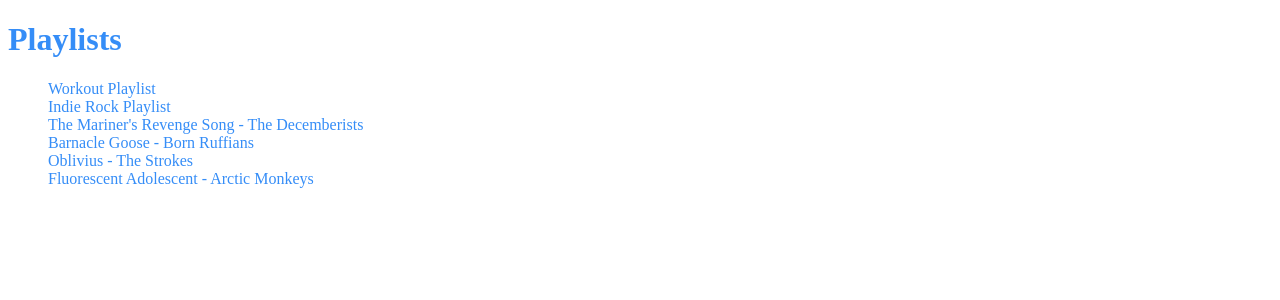
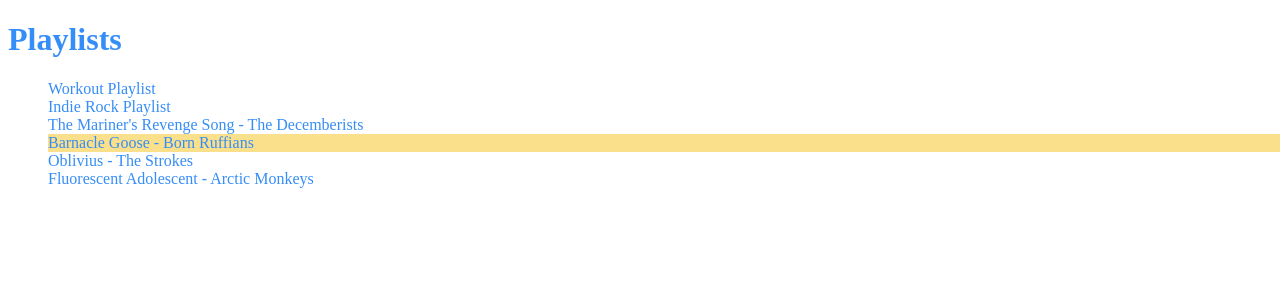
Before and after one commit to DRBragg/react-marathon, a React app: page / in a window 1280 px wide. Shown: the top 300 px of the page. Built offline with nearby package versions, Linux system fonts and the light colour scheme; the HTML template or start-up script is replaced by a standard one.

Commit message:
completed step 7

```diff
--- a/src/components/App.js
+++ b/src/components/App.js
@@ -23,7 +23,7 @@
         <div>
           <h1>Playlists</h1>
           <PlaylistCollection playlists={data.playlists} />
-          <SongCollection songs={selectedPlaylistSongs}/>
+          <SongCollection songs={selectedPlaylistSongs} playing={data.selectedSongId}/>
         </div>
       </div>
     );
--- a/src/components/Song.js
+++ b/src/components/Song.js
@@ -4,7 +4,7 @@
 
   return(
     <div>
-      <li>{props.song.name} - {props.song.artist}</li>
+      <li className={props.className}>{props.song.name} - {props.song.artist}</li>
     </div>
   )
 }
--- a/src/components/SongCollection.js
+++ b/src/components/SongCollection.js
@@ -7,11 +7,19 @@
   }
 
   render() {
+    let className;
     let songs = this.props.songs.map(song => {
+      if (song.id === this.props.playing) {
+        className = "selected"
+      } else {
+        className = ""
+      }
+
       return(
         <Song
           key={song.id}
           song={song}
+          className={className}
         />
       )
     })
```
